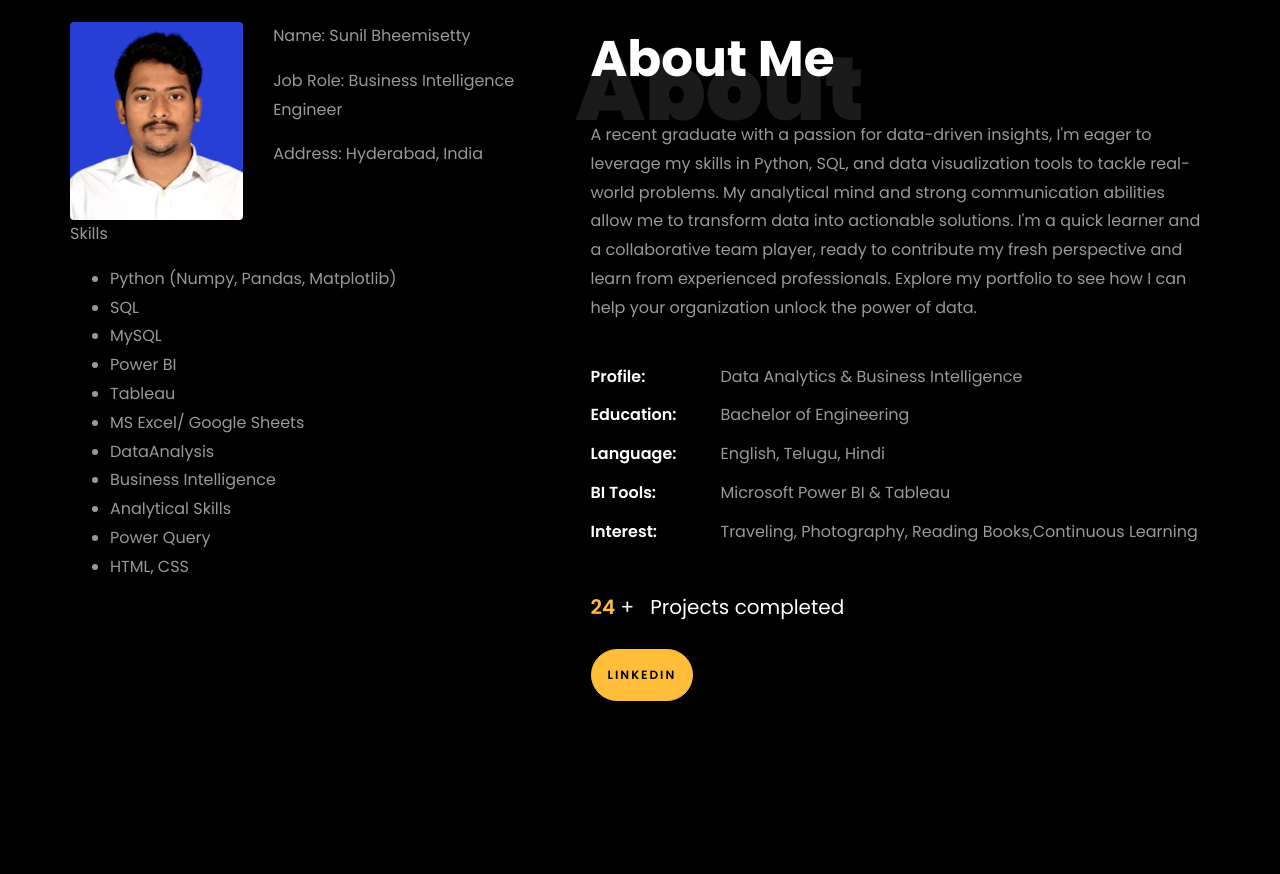
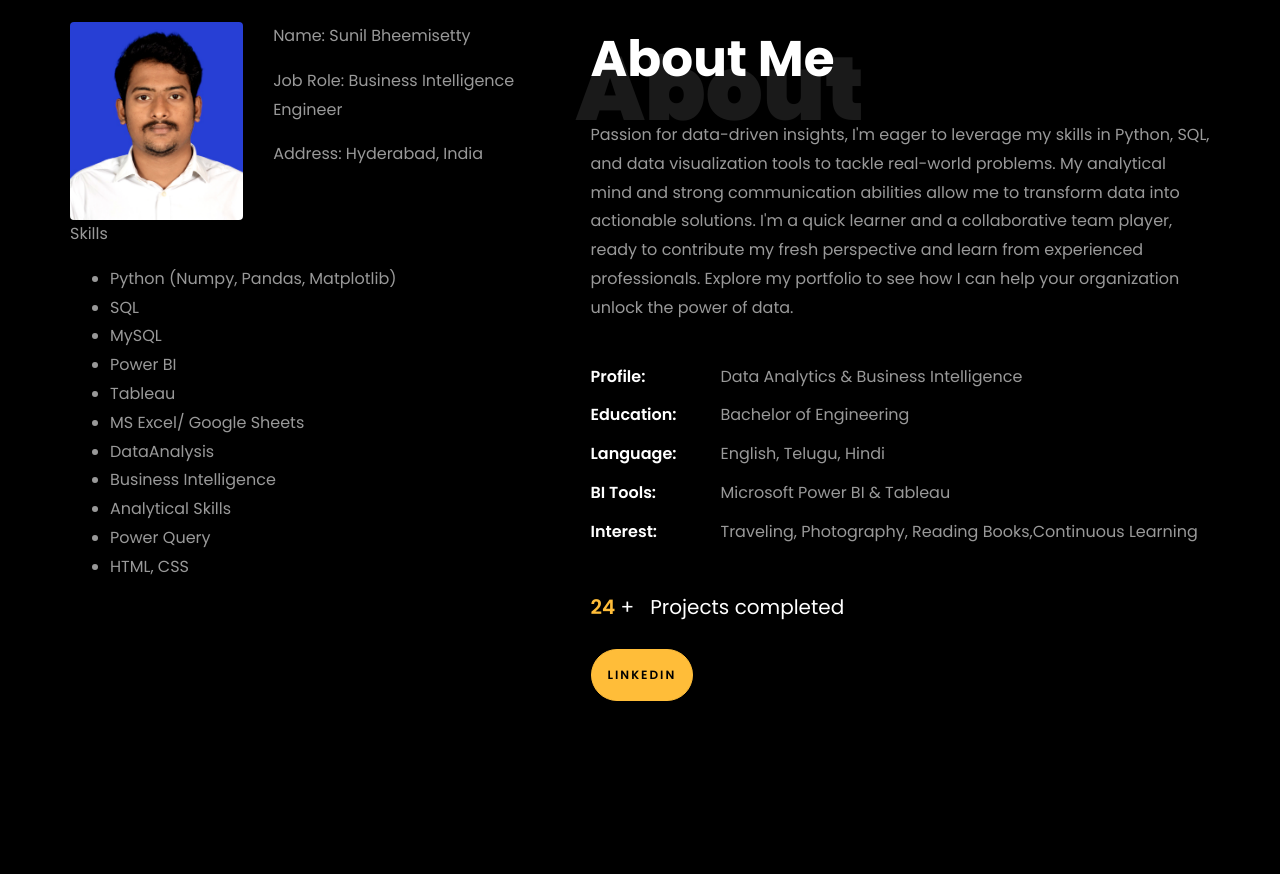
Before and after one commit to sunil6869/sunil6869.github.io, a plain HTML site: page index.html in a window 1280 px wide. Shown: the part 840-1714 px from the top of the page. Drawn offline with Linux system fonts and the light colour scheme; files whose address does not match are found by name.

Commit message:
Update index.html

```diff
--- a/index.html
+++ b/index.html
@@ -287,7 +287,7 @@
 								<h1 class="big">About</h1>
 								<h2 class="mb-4">About Me</h2>
 
-								<p>A recent graduate with a passion for data-driven insights,
+								<p>Passion for data-driven insights,
 									I'm eager to leverage my skills in Python, SQL, and data visualization tools to tackle real-world problems.
 									My analytical mind and strong communication abilities allow me to transform data into actionable solutions.
 									I'm a quick learner and a collaborative team player, ready to contribute my fresh perspective and learn from experienced professionals.
```
